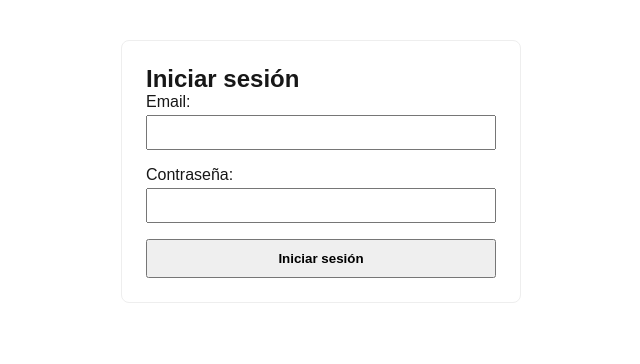
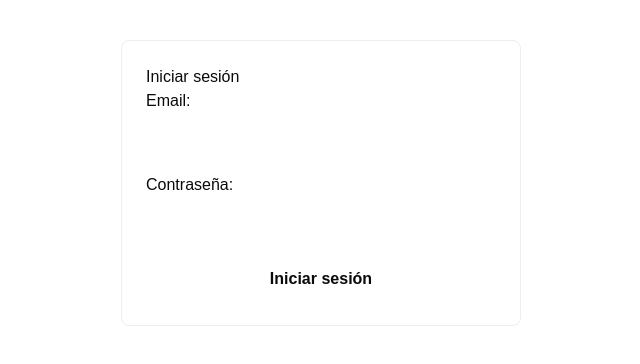
Before and after one commit to RaimundoDiaz/w-build, a Next.js app: page /login in a window 1280 px wide. Shown: the top 364 px of the page, without its empty margins (319-959 px from the left). Built offline with nearby package versions, Linux system fonts and the light colour scheme; no server answers.

Commit message:
Refactor globals.css to integrate Tailwind CSS, replacing custom CSS variables with Tailwind's utility classes and enhancing dark mode support with new color schemes.

```diff
--- a/src/app/globals.css
+++ b/src/app/globals.css
@@ -1,42 +1,96 @@
-:root {
-  --background: white;
-  --foreground: #171717;
+@tailwind base;
+@tailwind components;
+@tailwind utilities;
+
+body {
+  font-family: Arial, Helvetica, sans-serif;
 }
 
-@media (prefers-color-scheme: dark) {
-  :root {
-    --background: #0a0a0a;
-    --foreground: #ededed;
+@layer utilities {
+  .text-balance {
+    text-wrap: balance;
   }
 }
 
-html,
-body {
-  max-width: 100vw;
-  overflow-x: hidden;
+@layer base {
+  :root {
+    --background: 0 0% 100%;
+    --foreground: 0 0% 3.9%;
+    --card: 0 0% 100%;
+    --card-foreground: 0 0% 3.9%;
+    --popover: 0 0% 100%;
+    --popover-foreground: 0 0% 3.9%;
+    --primary: 0 0% 9%;
+    --primary-foreground: 0 0% 98%;
+    --secondary: 0 0% 96.1%;
+    --secondary-foreground: 0 0% 9%;
+    --muted: 0 0% 96.1%;
+    --muted-foreground: 0 0% 45.1%;
+    --accent: 0 0% 96.1%;
+    --accent-foreground: 0 0% 9%;
+    --destructive: 0 84.2% 60.2%;
+    --destructive-foreground: 0 0% 98%;
+    --border: 0 0% 89.8%;
+    --input: 0 0% 89.8%;
+    --ring: 0 0% 3.9%;
+    --chart-1: 12 76% 61%;
+    --chart-2: 173 58% 39%;
+    --chart-3: 197 37% 24%;
+    --chart-4: 43 74% 66%;
+    --chart-5: 27 87% 67%;
+    --radius: 0.5rem;
+    --sidebar-background: 0 0% 98%;
+    --sidebar-foreground: 240 5.3% 26.1%;
+    --sidebar-primary: 240 5.9% 10%;
+    --sidebar-primary-foreground: 0 0% 98%;
+    --sidebar-accent: 240 4.8% 95.9%;
+    --sidebar-accent-foreground: 240 5.9% 10%;
+    --sidebar-border: 220 13% 91%;
+    --sidebar-ring: 217.2 91.2% 59.8%;
+  }
+
+  .dark {
+    --background: 0 0% 3.9%;
+    --foreground: 0 0% 98%;
+    --card: 0 0% 3.9%;
+    --card-foreground: 0 0% 98%;
+    --popover: 0 0% 3.9%;
+    --popover-foreground: 0 0% 98%;
+    --primary: 0 0% 98%;
+    --primary-foreground: 0 0% 9%;
+    --secondary: 0 0% 14.9%;
+    --secondary-foreground: 0 0% 98%;
+    --muted: 0 0% 14.9%;
+    --muted-foreground: 0 0% 63.9%;
+    --accent: 0 0% 14.9%;
+    --accent-foreground: 0 0% 98%;
+    --destructive: 0 62.8% 30.6%;
+    --destructive-foreground: 0 0% 98%;
+    --border: 0 0% 14.9%;
+    --input: 0 0% 14.9%;
+    --ring: 0 0% 83.1%;
+    --chart-1: 220 70% 50%;
+    --chart-2: 160 60% 45%;
+    --chart-3: 30 80% 55%;
+    --chart-4: 280 65% 60%;
+    --chart-5: 340 75% 55%;
+    --sidebar-background: 240 5.9% 10%;
+    --sidebar-foreground: 240 4.8% 95.9%;
+    --sidebar-primary: 224.3 76.3% 48%;
+    --sidebar-primary-foreground: 0 0% 100%;
+    --sidebar-accent: 240 3.7% 15.9%;
+    --sidebar-accent-foreground: 240 4.8% 95.9%;
+    --sidebar-border: 240 3.7% 15.9%;
+    --sidebar-ring: 217.2 91.2% 59.8%;
+  }
 }
 
-body {
-  color: var(--foreground);
-  background: var(--background);
-  font-family: Arial, Helvetica, sans-serif;
-  -webkit-font-smoothing: antialiased;
-  -moz-osx-font-smoothing: grayscale;
-}
+@layer base {
+  * {
+    @apply border-border;
+  }
 
-* {
-  box-sizing: border-box;
-  padding: 0;
-  margin: 0;
-}
-
-a {
-  color: inherit;
-  text-decoration: none;
-}
-
-@media (prefers-color-scheme: dark) {
-  html {
-    color-scheme: dark;
+  body {
+    @apply bg-background text-foreground;
   }
 }
```
